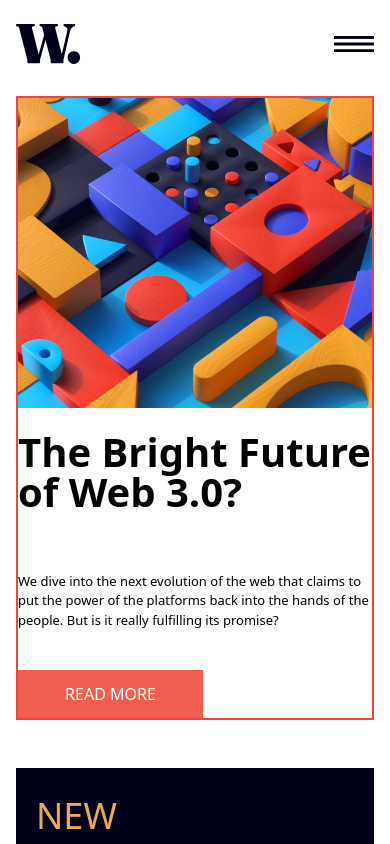
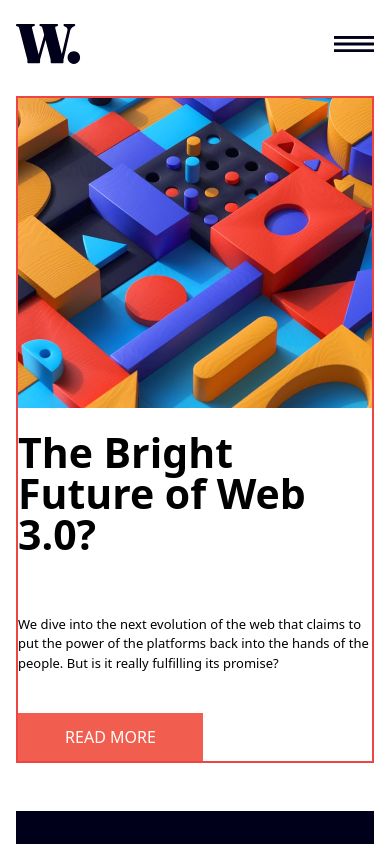
Before and after one commit to JesusMaidana/PracticaReactTailwind, a React (Vite) app: page / in a window 390 px wide. Shown: the top 844 px of the page. Built offline with nearby package versions, Linux system fonts and the light colour scheme.

Commit message:
fin del reto 2

```diff
--- a/src/componentes/MainArticle.jsx
+++ b/src/componentes/MainArticle.jsx
@@ -12,7 +12,7 @@ export const MainArticle = () => {
 
       <div className='sm:flex'>
         <div className="flex-1 py-6">
-          <h2 className='text-[40px] font-bold sm:text-[58px] leading-none'>The Bright Future of Web 3.0?</h2>
+          <h2 className='text-[41px] font-bold sm:text-[58px] leading-none'>The Bright Future of Web 3.0?</h2>
         </div>
         <div className='flex-1 pt-9'>
           <p className='text-[13px] mb-10 sm:text-[15px]'>
```
